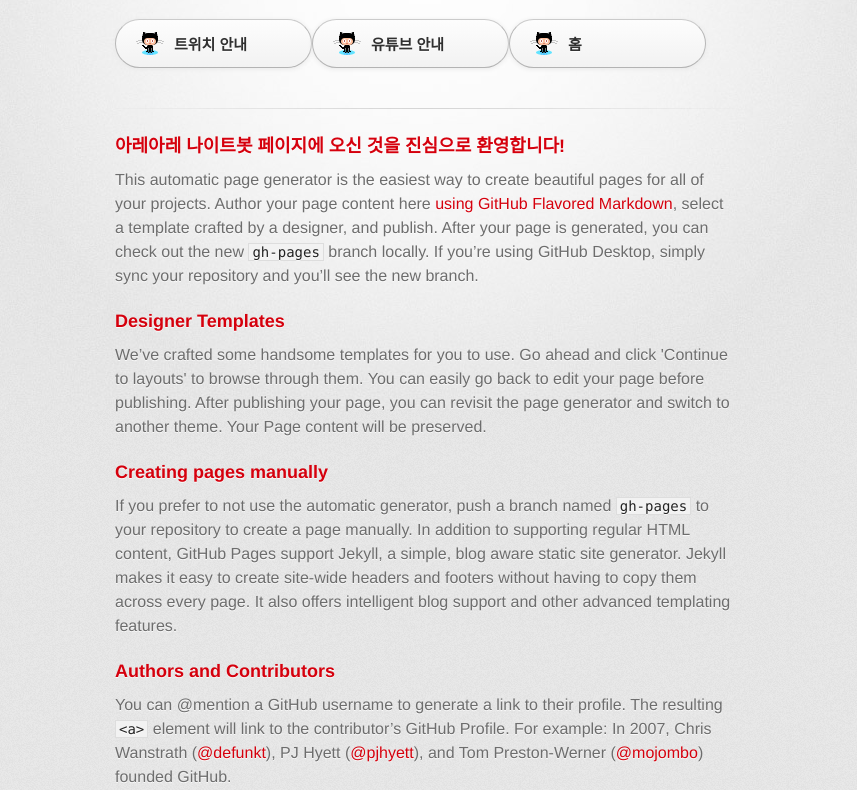
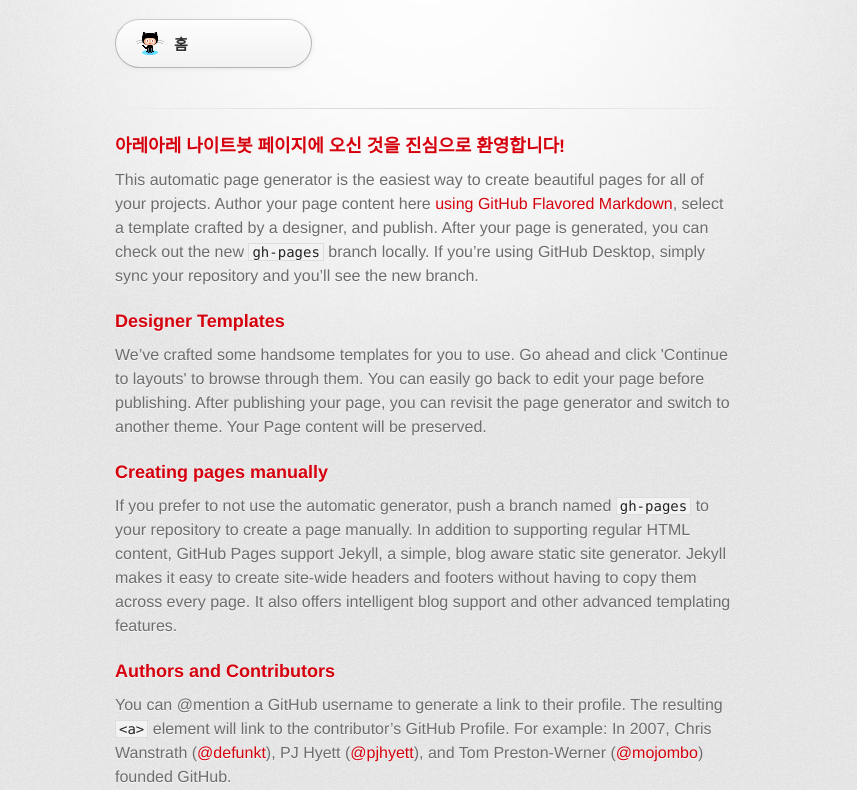
Before and after one commit to areatmadm/twip.areatm.com, a plain HTML site: page index.html in a window 1280 px wide. Shown: the part 164-954 px from the top of the page, without its empty margins (215-1072 px from the left). Drawn offline with Linux system fonts and the light colour scheme; a web font is replaced by a local one.

Commit message:
Update index.html

```diff
--- a/index.html
+++ b/index.html
@@ -24,8 +24,8 @@
         </header>
 
         <section id="downloads" class="clearfix">
-          <a href="https://github.com/areatmadm/nightbot/zipball/master" id="view-on-github" class="button"><span>트위치 안내</span></a>
-          <a href="https://github.com/areatmadm/nightbot/tarball/master" id="view-on-github" class="button"><span>유튜브 안내</span></a>
+          <!--a href="https://github.com/areatmadm/nightbot/zipball/master" id="view-on-github" class="button"><span>트위치 안내</span></a>
+          <a href="https://github.com/areatmadm/nightbot/tarball/master" id="view-on-github" class="button"><span>유튜브 안내</span></a-->
           <a href="https://github.com/areatmadm/nightbot" id="view-on-github" class="button"><span>홈</span></a>
         </section>
 
```
